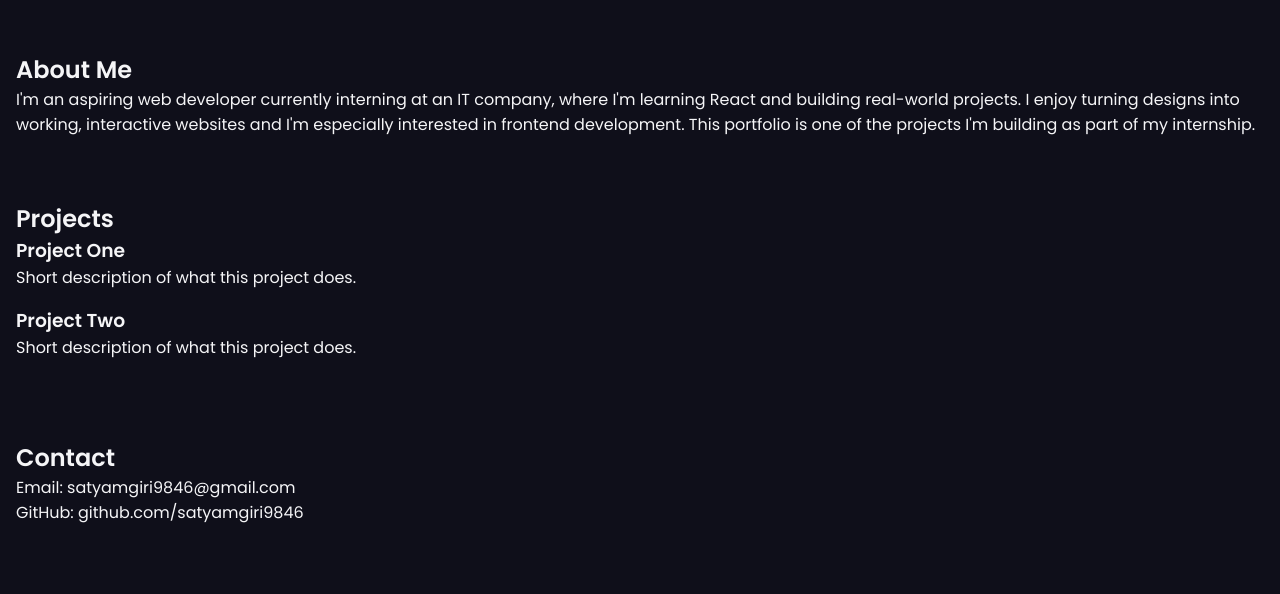
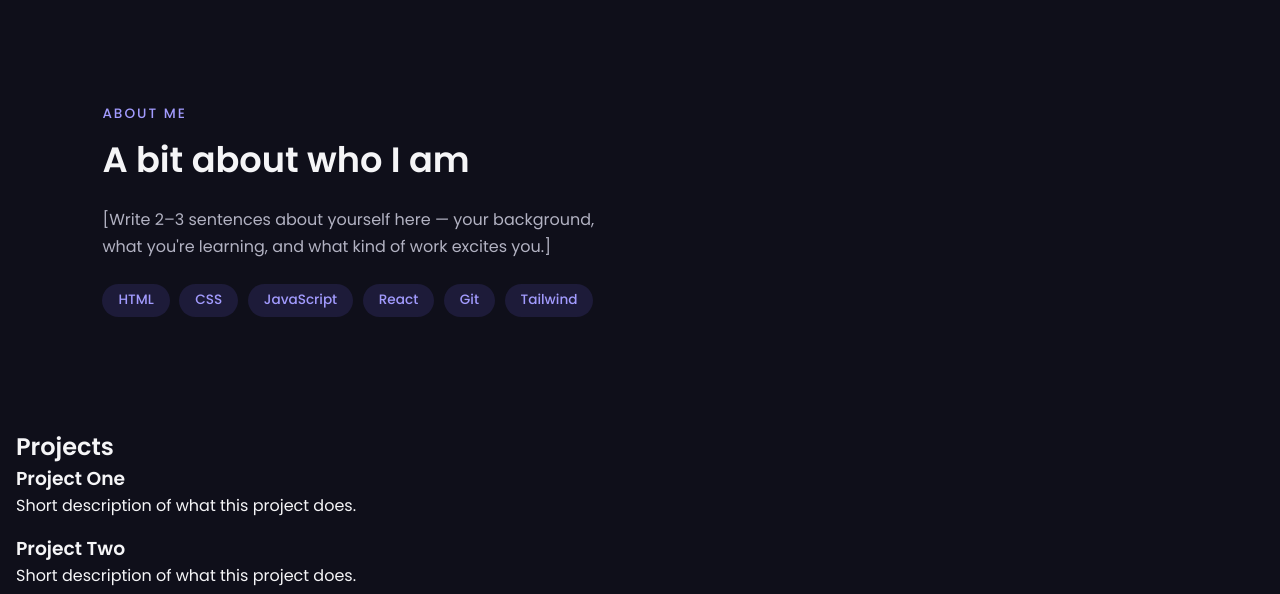
Before and after one commit to satyamgiri9846-cmyk/my-portfolio, a React (Vite) app: page / in a window 1280 px wide. Shown: the part 774-1368 px from the top of the page. Before the commit the page ends 1331 px from the top, so only its background shows below. Built offline with nearby package versions, Linux system fonts and the light colour scheme.

Commit message:
Redesign about section with styled skill tags

```diff
--- /dev/null
+++ b/src/components/About.css
@@ -0,0 +1,38 @@
+.about {
+  max-width: 700px;
+}
+
+.section-label {
+  color: var(--accent-light);
+  text-transform: uppercase;
+  letter-spacing: 2px;
+  font-size: 0.85rem;
+  font-weight: 500;
+}
+
+.about h2 {
+  font-size: 2.2rem;
+  margin: 0.5rem 0 1.2rem;
+}
+
+.about p {
+  color: var(--text-muted);
+  line-height: 1.7;
+  margin-bottom: 1rem;
+}
+
+.skills {
+  display: flex;
+  flex-wrap: wrap;
+  gap: 0.6rem;
+  margin-top: 1.5rem;
+}
+
+.skill-tag {
+  background: rgba(108, 92, 231, 0.15);
+  color: var(--accent-light);
+  padding: 0.4rem 1rem;
+  border-radius: 20px;
+  font-size: 0.85rem;
+  font-weight: 500;
+}
--- a/src/components/About.jsx
+++ b/src/components/About.jsx
@@ -1,14 +1,21 @@
+import "./About.css";
+
 function About() {
+  const skills = ["HTML", "CSS", "JavaScript", "React", "Git", "Tailwind"];
+
   return (
-    <section style={{ padding: "2rem 1rem" }}>
-      <h2>About Me</h2>
+    <section className="about" id="about">
+      <span className="section-label">About Me</span>
+      <h2>A bit about who I am</h2>
       <p>
-        I'm an aspiring web developer currently interning at an IT company, where
-  I'm learning React and building real-world projects. I enjoy turning
-  designs into working, interactive websites and I'm especially interested
-  in frontend development. This portfolio is one of the projects I'm
-  building as part of my internship.
+        [Write 2–3 sentences about yourself here — your background, what
+        you're learning, and what kind of work excites you.]
       </p>
+      <div className="skills">
+        {skills.map((skill, i) => (
+          <span className="skill-tag" key={i}>{skill}</span>
+        ))}
+      </div>
     </section>
   );
 }
```
